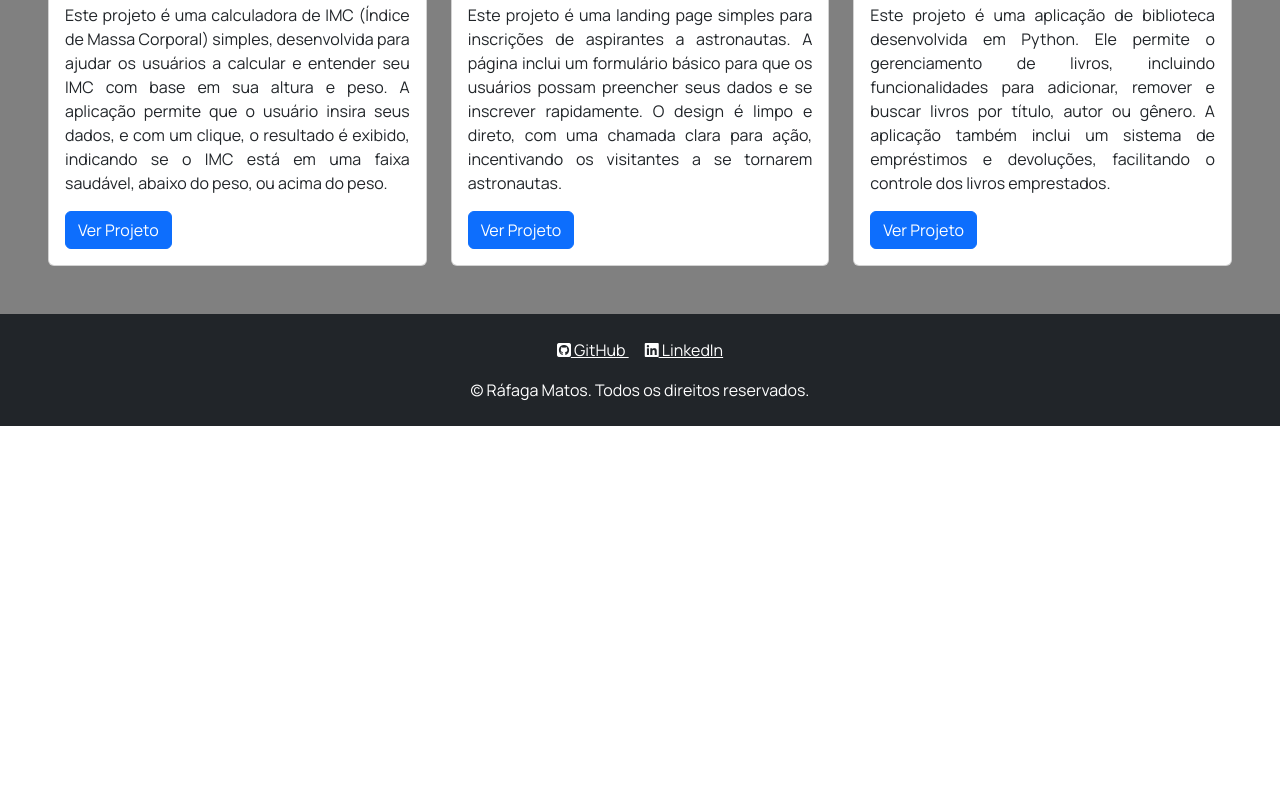
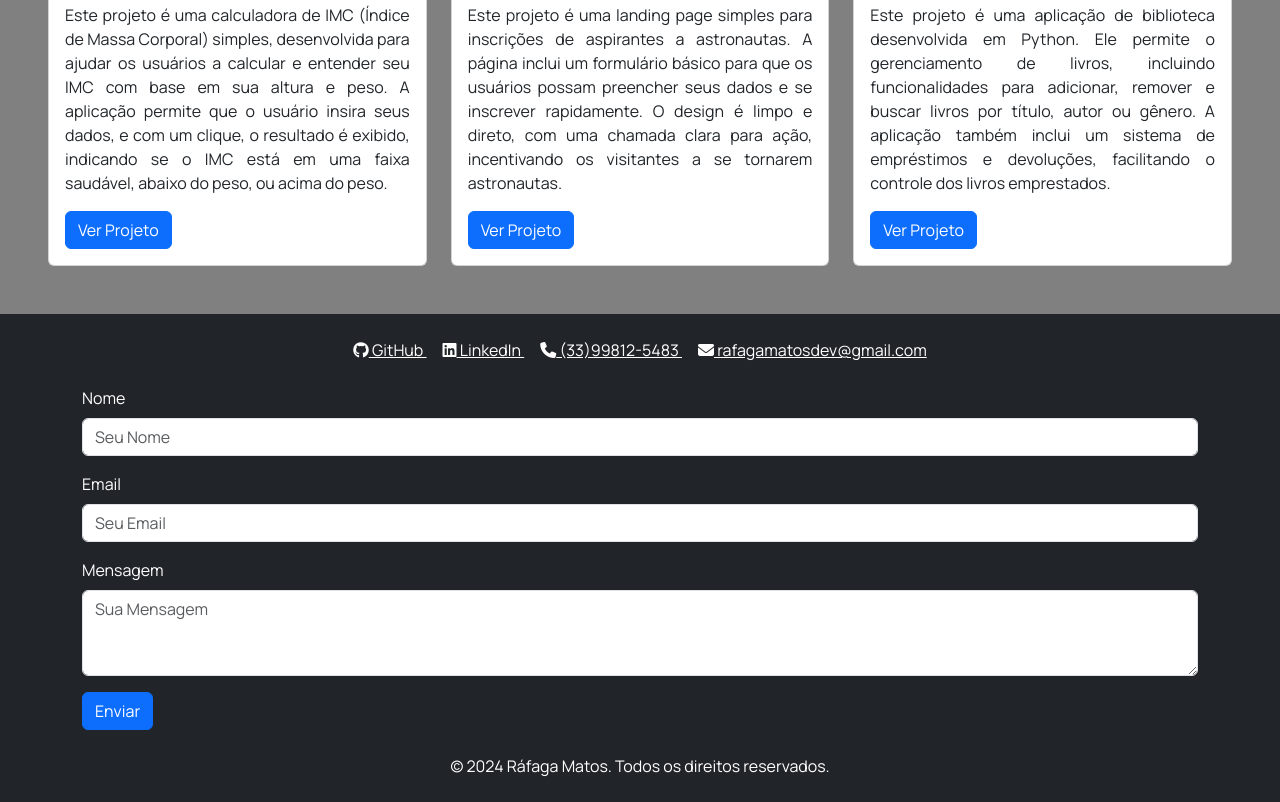
Before and after one commit to rafagamatoss/AboutMe, a plain HTML site: page index.html in a window 1280 px wide. Shown: the part 1432-2234 px from the top of the page. Before the commit the page ends 1858 px from the top, so only its background shows below. Drawn offline with nearby package versions, Linux system fonts and the light colour scheme.

Commit message:
Inserindo novas funcionalidades

```diff
--- a/index.html
+++ b/index.html
@@ -81,7 +81,7 @@
             <div class="row">
                 <div class="col-md-4">
                     <div class="card">
-                        <img src="/img/imc.png" class="card-img-top" alt="Projeto 1">
+                        <img src="/img/imc.png" class="card-img-top" alt="IMCCalculator">
                         <div class="card-body">
                             <h5 class="card-title">Calculadora de IMC</h5>
                             <p class="card-text text-justify">
@@ -92,7 +92,7 @@
                 </div>
                 <div class="col-md-4">
                     <div class="card">
-                        <img src="/img/landing page.png" class="card-img-top" alt="Projeto 2">
+                        <img src="/img/landing page.png" class="card-img-top" alt="Cadastro astronautas">
                         <div class="card-body">
                             <h5 class="card-title">Cadastro de astronautas</h5>
                             <p class="card-text text-justify">Este projeto é uma landing page simples para inscrições de aspirantes a astronautas. A página inclui um formulário básico para que os usuários possam preencher seus dados e se inscrever rapidamente. O design é limpo e direto, com uma chamada clara para ação, incentivando os visitantes a se tornarem astronautas. </p>
@@ -102,7 +102,7 @@
                 </div>
                 <div class="col-md-4">
                     <div class="card">
-                        <img src="/img/library.png" class="card-img-top" alt="Projeto 3">
+                        <img src="/img/library.png" class="card-img-top" alt="Biblioteca">
                         <div class="card-body">
                             <h5 class="card-title">Biblioteca</h5>
                             <p class="card-text text-justify">Este projeto é uma aplicação de biblioteca desenvolvida em Python. Ele permite o gerenciamento de livros, incluindo funcionalidades para adicionar, remover e buscar livros por título, autor ou gênero. A aplicação também inclui um sistema de empréstimos e devoluções, facilitando o controle dos livros emprestados. </p>
@@ -116,16 +116,45 @@
 
     <!-- Footer -->
     <footer class="bg-dark text-white py-4">
-        <div class="container text-center">
-            <div class="mb-3">
-                <a href="https://github.com/rafagamatoss" target="_blank" class="text-white mx-2">
-                    <i class="fa-brands fa-square-github"></i> GitHub
-                </a>
-                <a href="https://www.linkedin.com/in/rafagamatos/" target="_blank" class="text-white mx-2">
-                    <i class="fa-brands fa-linkedin"></i> LinkedIn
-                </a>
+        <div class="container">
+            <div class="row mb-4">
+                <div class="col text-center">
+                    <a href="https://github.com/rafagamatoss" target="_blank" class="text-white mx-2">
+                        <i class="fa-brands fa-github"></i> GitHub
+                    </a>
+                    <a href="https://www.linkedin.com/in/rafagamatos/" target="_blank" class="text-white mx-2">
+                        <i class="fa-brands fa-linkedin"></i> LinkedIn
+                    </a>
+                    <a href="https://wa.me/33998125483" target="_blank" class="text-white mx-2">
+                        <i class="fa-solid fa-phone"></i> (33)99812-5483
+                    </a>
+                    <a href="mailto:rafagamatosdev@gmail.com" target="_blank" class="text-white mx-2">
+                        <i class="fa-solid fa-envelope"></i> rafagamatosdev@gmail.com
+                    </a>
+                </div>
             </div>
-            <p class="mb-0">&copy; Ráfaga Matos. Todos os direitos reservados.</p>
+            <div class="row">
+                <div class="col">
+                    <form>
+                        <div class="mb-3">
+                            <label for="nome" class="form-label">Nome</label>
+                            <input type="text" class="form-control" id="nome" placeholder="Seu Nome">
+                        </div>
+                        <div class="mb-3">
+                            <label for="email" class="form-label">Email</label>
+                            <input type="email" class="form-control" id="email" placeholder="Seu Email">
+                        </div>
+                        <div class="mb-3">
+                            <label for="mensagem" class="form-label">Mensagem</label>
+                            <textarea class="form-control" id="mensagem" rows="3" placeholder="Sua Mensagem"></textarea>
+                        </div>
+                        <button type="submit" class="btn btn-primary">Enviar</button>
+                    </form>
+                </div>
+            </div>
+            <div class="text-center mt-4">
+                <p class="mb-0">&copy; 2024 Ráfaga Matos. Todos os direitos reservados.</p>
+            </div>
         </div>
     </footer>
 
```
